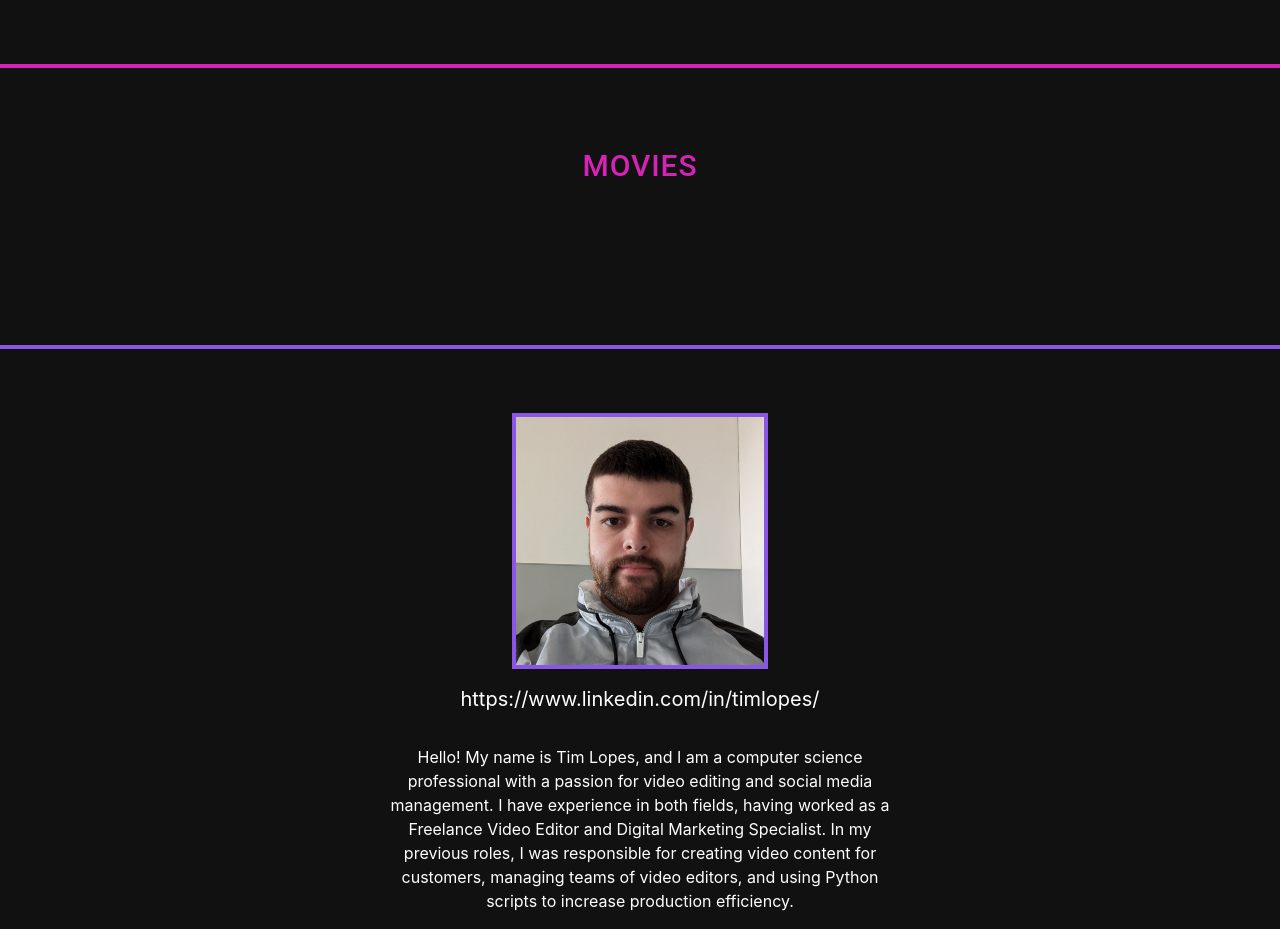
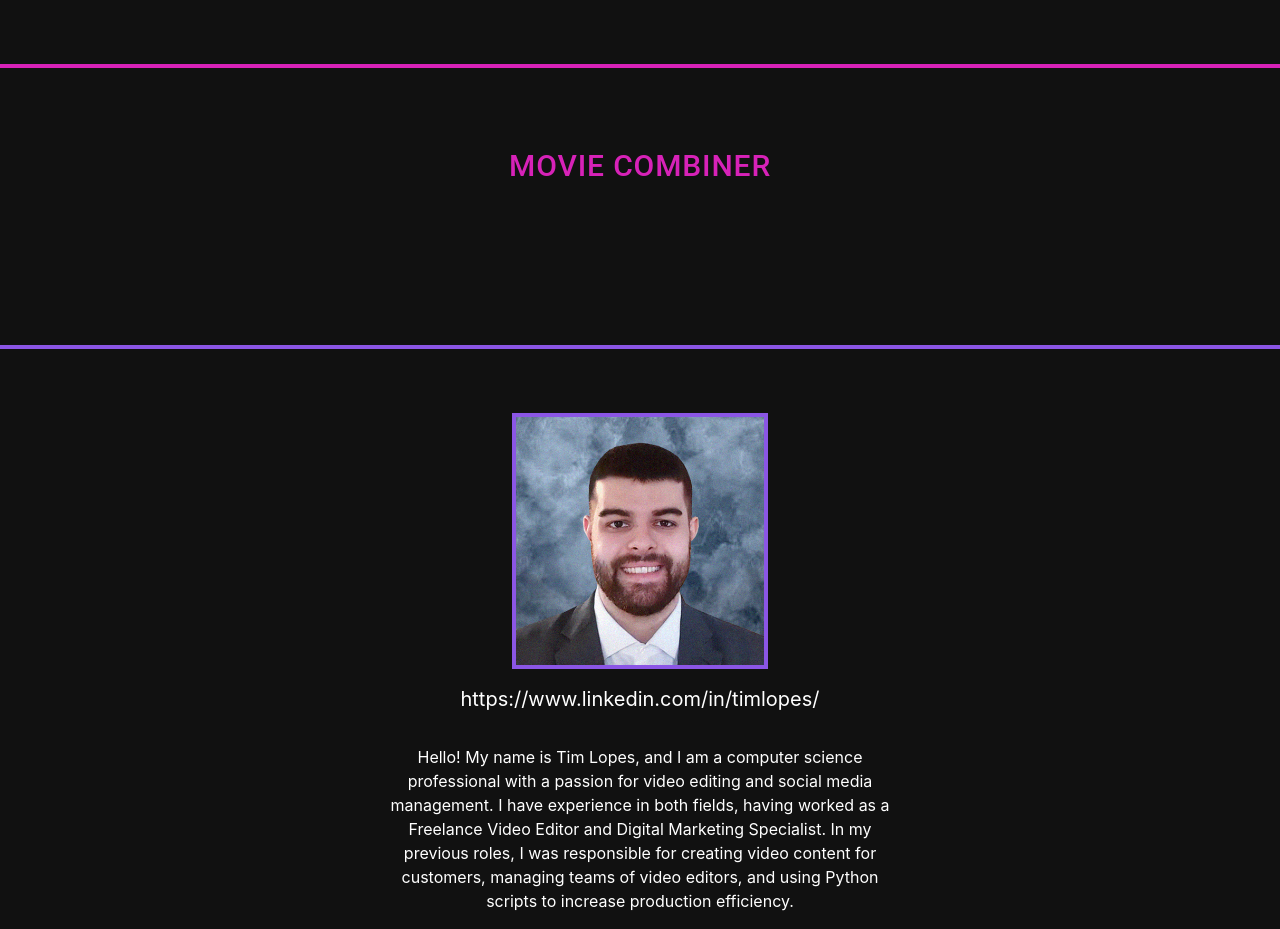
Before and after one commit to timlopes17/personal-website, a React (Create React App) app: page / in a window 1280 px wide. Shown: the part 4340-5269 px from the top of the page. Built offline with nearby package versions, Linux system fonts and the light colour scheme; the HTML template or start-up script is replaced by a standard one.

Commit message:
New me update

```diff
--- a/src/App.jsx
+++ b/src/App.jsx
@@ -138,7 +138,7 @@ function App() {
                 color="tl_demos"
                 onClick={() => window.open('/movies', '_blank')}
                 style={{ fontSize: '30px' }}>
-                Movies
+                Movie Combiner
               </Button>
             </div>
           </div>
```
Also changed, not shown: src/icons/me.jpg.
